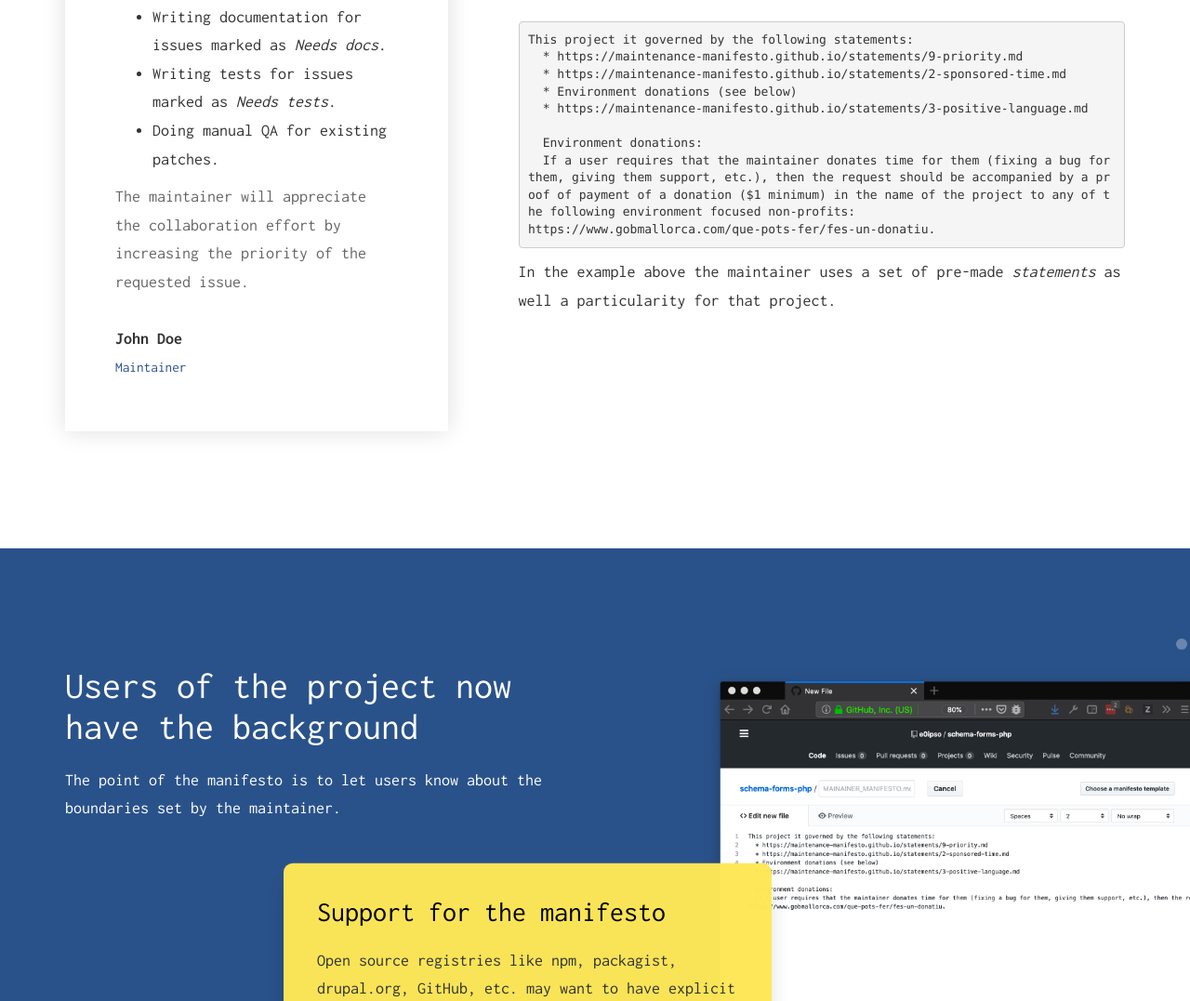
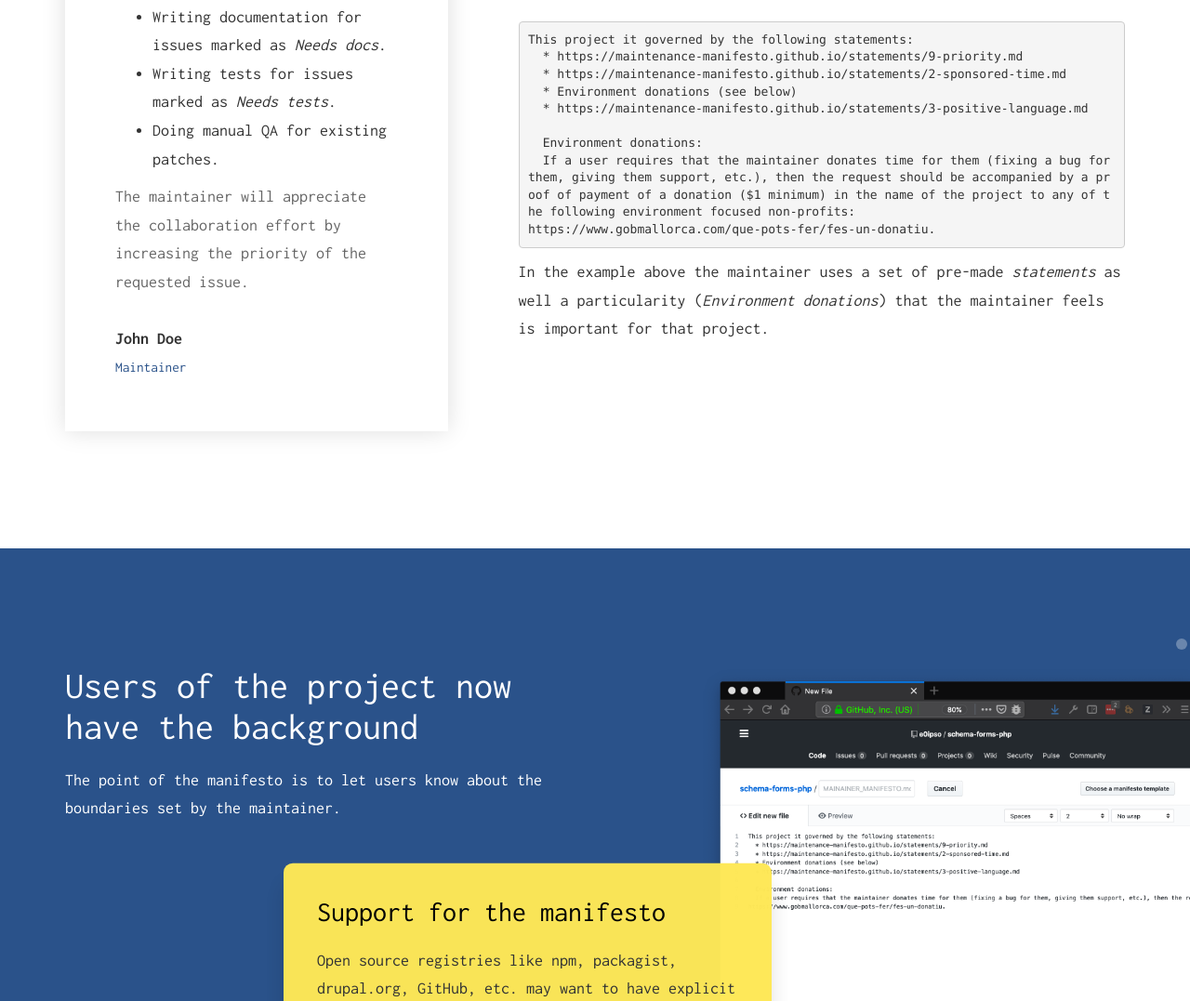
Before and after one commit to maintenance-manifesto/maintenance-manifesto.github.io, a plain HTML site: page index.html in a window 1280 px wide. Shown: the part 2322-3399 px from the top of the page at 93% size. Drawn offline with Linux system fonts and the light colour scheme; files whose address does not match are found by name.

Commit message:
fix: feedback fixes

```diff
--- a/index.html
+++ b/index.html
@@ -243,8 +243,11 @@
   Environment donations:
   If a user requires that the maintainer donates time for them (fixing a bug for them, giving them support, etc.), then the request should be accompanied by a proof of payment of a donation ($1 minimum) in the name of the project to any of the following environment focused non-profits:
 https://www.gobmallorca.com/que-pots-fer/fes-un-donatiu.</code></pre>
-          <p>In the example above the maintainer uses a set of pre-made <em>statements</em> as well
-          a particularity for that project.</p>
+          <p>
+            In the example above the maintainer uses a set of pre-made <em>statements</em> as well
+            a particularity (<em>Environment donations</em>) that the maintainer feels is important
+            for that project.
+          </p>
         </div>
       </div>
     </div>
```
